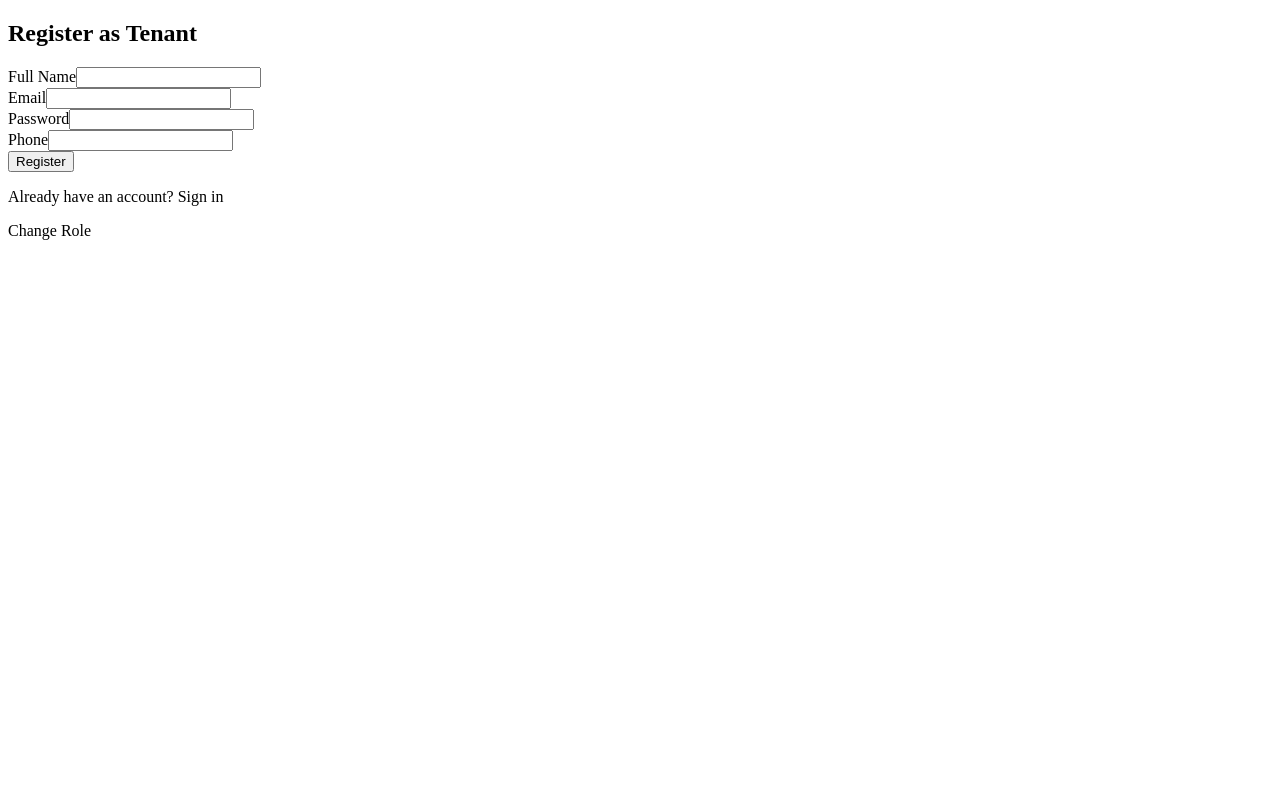
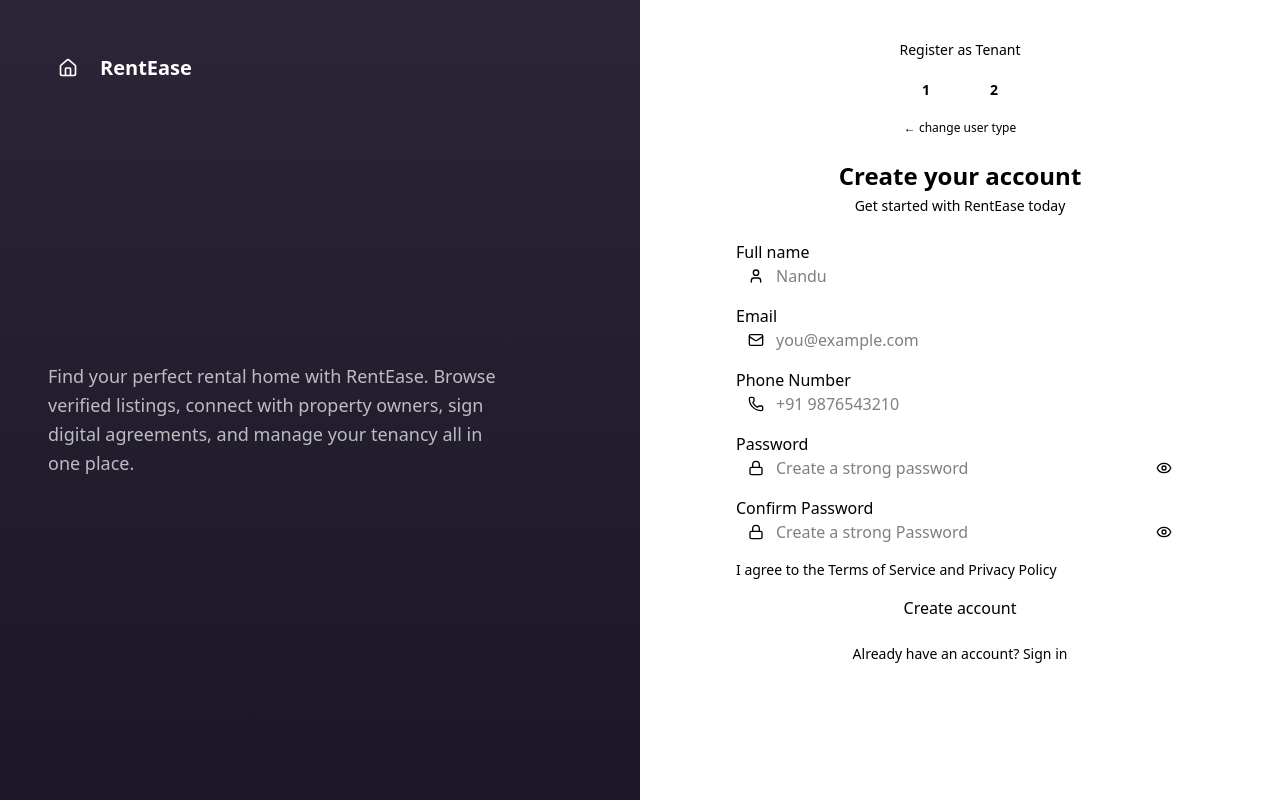
Before and after one commit to Nandakumar-S-1/RentEase-Client, a React (Vite) app: page /register in a window 1280 px wide. Built offline with nearby package versions, Linux system fonts and the light colour scheme.

Commit message:
role selection and register styling

```diff
--- a/package.json
+++ b/package.json
@@ -12,6 +12,7 @@
   "dependencies": {
     "axios": "^1.13.4",
     "localforage": "^1.10.0",
+    "lucide-react": "^0.564.0",
     "match-sorter": "^8.2.0",
     "react": "^19.2.0",
     "react-dom": "^19.2.0",
@@ -20,6 +21,7 @@
   },
   "devDependencies": {
     "@eslint/js": "^9.39.1",
+    "@tailwindcss/postcss": "^4.1.18",
     "@types/node": "^24.10.1",
     "@types/react": "^19.2.5",
     "@types/react-dom": "^19.2.3",
--- a/postcss.config.js
+++ b/postcss.config.js
@@ -1,6 +1,6 @@
 export default {
     plugins: {
-        tailwindcss: {},
+       "@tailwindcss/postcss": {},
         autoprefixer: {},
     },
 }
--- a/src/App.tsx
+++ b/src/App.tsx
@@ -1,4 +1,3 @@
-
 import { BrowserRouter, Routes, Route } from 'react-router-dom';
 import Register from './components/Register';
 import RoleSelection from './components/RoleSelection';
--- a/src/components/Register.tsx
+++ b/src/components/Register.tsx
@@ -1,124 +1,185 @@
 import React, { useState } from "react";
-import { registerUser, type RegisterData } from "../services/authService";
 import { useSearchParams, useNavigate } from "react-router-dom";
-import axios from "axios";
-
+import { Home, User, Mail, Phone, Lock, Eye, EyeOff } from "lucide-react";
+// import { Input } from "@/components/ui/input";
+// import { Button } from "@/components/ui/button";
+// import { Label } from "@/components/ui/label";
+// import { Checkbox } from "@/components/ui/checkbox";
 
 const Register = () => {
   const [searchParams] = useSearchParams();
   const navigate = useNavigate();
 
   const roleParam = searchParams.get("role");
-  const roleMethod: "TENANT" | "OWNER" =
+  const role: "TENANT" | "OWNER" =
     roleParam === "OWNER" || roleParam === "TENANT" ? roleParam : "TENANT";
 
-  const [formData, setFormData] = useState<RegisterData>({
+  const [formData, setFormData] = useState({
     email: "",
     fullname: "",
     password: "",
+    confirmPassword: "",
     phone: "",
-    role: roleMethod,
   });
 
-  const [mes, setMes] = useState<string>("");
-  const [isError, setIsError] = useState<boolean>(false);
+  const [showPassword, setShowPassword] = useState(false);
+  const [showConfirm, setShowConfirm] = useState(false);
+  const [agreed, setAgreed] = useState(false);
+  const [mes, setMes] = useState("");
+  const [isError, setIsError] = useState(false);
 
-  const handleChange = (
-    e: React.ChangeEvent<HTMLInputElement | HTMLSelectElement>,
-  ) => {
-    setFormData((prev) => ({
-      ...prev,
-      [e.target.name]: e.target.value,
-    }));
+  const handleChange = (e: React.ChangeEvent<HTMLInputElement>) => {
+    setFormData((prev) => ({ ...prev, [e.target.name]: e.target.value }));
   };
 
-  const handleSubmit = async (e: React.FormEvent<HTMLFormElement>) => {
+  const handleSubmit = (e: React.FormEvent<HTMLFormElement>) => {
     e.preventDefault();
     setMes("");
     setIsError(false);
 
-    try {
-      const response = await registerUser(formData);
-      if (response.success) {
-        console.log("Registered User:", response.data);
-        setMes("Registration successful");
-      }
-    } catch (error: unknown) {
+    if (formData.password !== formData.confirmPassword) {
       setIsError(true);
-      if(axios.isAxiosError(error)){
-        setMes(error.response?.data?.mes || "Registration failed")
-      }else{
-        setMes("Registration failed")
-      }
+      setMes("Passwords do not match");
+      return;
     }
+    if (!agreed) {
+      setIsError(true);
+      setMes("Please agree to the Terms of Service");
+      return;
+    }
+
+    // TODO: wire up actual registration
+    setMes("Registration successful");
   };
 
+  const otherRole = role === "OWNER" ? "TENANT" : "OWNER";
+
   return (
-    <div>
-      <div>
-        <h2>Register as {roleMethod === "OWNER" ? "Owner" : "Tenant"}</h2>
-        {mes && (
-          <div
-            style={{ color: isError ? "red" : "green", marginBottom: "10px" }}
-          >
-            {mes}
+    <div className="flex min-h-screen">
+      {/* Left Panel */}
+      <div className="hidden lg:flex lg:w-1/2 flex-col justify-between bg-gradient-to-b from-[hsl(260,20%,18%)] to-[hsl(260,25%,12%)] p-12 text-white">
+        <div className="flex items-center gap-3">
+          <div className="flex h-10 w-10 items-center justify-center rounded-full bg-primary/30">
+            <Home className="h-5 w-5 text-primary" />
           </div>
-        )}
-        <form onSubmit={handleSubmit}>
-          <div>
-            <label>Full Name</label>
-            <input
-              type="text"
-              name="fullname"
-              value={formData.fullname}
-              onChange={handleChange}
-              required
-            />
+          <span className="text-xl font-bold text-primary">RentEase</span>
+        </div>
+        <p className="max-w-md text-lg leading-relaxed text-white/70">
+          {role === "OWNER"
+            ? "Manage your rental properties effortlessly with RentEase. List properties, connect with verified tenants, create digital agreements, track payments, and handle maintenance requests seamlessly."
+            : "Find your perfect rental home with RentEase. Browse verified listings, connect with property owners, sign digital agreements, and manage your tenancy all in one place."}
+        </p>
+        <div />
+      </div>
+
+      {/* Right Panel */}
+      <div className="flex flex-1 flex-col items-center overflow-y-auto bg-card px-6 py-10">
+        <div className="w-full max-w-md">
+          {/* Role & Steps */}
+          <div className="mb-6 flex flex-col items-center gap-3">
+            <p className="text-sm font-medium text-primary">
+              Register as {role === "OWNER" ? "Property Owner" : "Tenant"}
+            </p>
+            <div className="flex items-center gap-0">
+              <div className="flex h-9 w-9 items-center justify-center rounded-full bg-primary text-sm font-bold text-primary-foreground">
+                1
+              </div>
+              <div className="h-0.5 w-8 bg-primary" />
+              <div className="flex h-9 w-9 items-center justify-center rounded-full bg-primary text-sm font-bold text-primary-foreground">
+                2
+              </div>
+            </div>
+            <button
+              onClick={() => navigate(`/register?role=${otherRole}`)}
+              className="text-xs text-muted-foreground hover:text-primary"
+            >
+              ← change user type
+            </button>
           </div>
-          <div>
-            <label>Email</label>
-            <input
-              type="email"
-              name="email"
-              value={formData.email}
-              onChange={handleChange}
-              required
-            />
-          </div>
-          <div>
-            <label>Password</label>
-            <input
-              type="password"
-              name="password"
-              value={formData.password}
-              onChange={handleChange}
-              required
-            />
-          </div>
-          <div>
-            <label>Phone</label>
-            <input
-              type="tel"
-              name="phone"
-              value={formData.phone}
-              onChange={handleChange}
-              required
-            />
-          </div>
-          <button type="submit">Register</button>
-        </form>
-        <div>
-          <p>
+
+          <h1 className="mb-1 text-center text-2xl font-bold text-card-foreground">
+            Create your account
+          </h1>
+          <p className="mb-6 text-center text-sm text-primary">
+            Get started with RentEase today
+          </p>
+
+          {mes && (
+            <p className={`mb-4 text-center text-sm font-medium ${isError ? "text-destructive" : "text-green-600"}`}>
+              {mes}
+            </p>
+          )}
+
+          <form onSubmit={handleSubmit} className="space-y-4">
+            {/* Full Name */}
+            <div className="space-y-1.5">
+              <span>Full name</span>
+              <div className="relative">
+                <User className="absolute left-3 top-1/2 h-4 w-4 -translate-y-1/2 text-muted-foreground" />
+                <input name="fullname" placeholder="Nandu" value={formData.fullname} onChange={handleChange} className="pl-10" required />
+              </div>
+            </div>
+
+            {/* Email */}
+            <div className="space-y-1.5">
+              <span>Email</span>
+              <div className="relative">
+                <Mail className="absolute left-3 top-1/2 h-4 w-4 -translate-y-1/2 text-muted-foreground" />
+                <input name="email" type="email" placeholder="you@example.com" value={formData.email} onChange={handleChange} className="pl-10" required />
+              </div>
+            </div>
+
+            {/* Phone */}
+            <div className="space-y-1.5">
+              <span>Phone Number</span>
+              <div className="relative">
+                <Phone className="absolute left-3 top-1/2 h-4 w-4 -translate-y-1/2 text-muted-foreground" />
+                <input name="phone" type="tel" placeholder="+91 9876543210" value={formData.phone} onChange={handleChange} className="pl-10" required />
+              </div>
+            </div>
+
+            {/* Password */}
+            <div className="space-y-1.5">
+              <span>Password</span>
+              <div className="relative">
+                <Lock className="absolute left-3 top-1/2 h-4 w-4 -translate-y-1/2 text-muted-foreground" />
+                <input name="password" type={showPassword ? "text" : "password"} placeholder="Create a strong password" value={formData.password} onChange={handleChange} className="pl-10 pr-10" required />
+                <button type="button" onClick={() => setShowPassword(!showPassword)} className="absolute right-3 top-1/2 -translate-y-1/2 text-muted-foreground hover:text-foreground">
+                  {showPassword ? <EyeOff className="h-4 w-4" /> : <Eye className="h-4 w-4" />}
+                </button>
+              </div>
+            </div>
+
+            {/* Confirm Password */}
+            <div className="space-y-1.5">
+              <span>Confirm Password</span>
+              <div className="relative">
+                <Lock className="absolute left-3 top-1/2 h-4 w-4 -translate-y-1/2 text-muted-foreground" />
+                <input name="confirmPassword" type={showConfirm ? "text" : "password"} placeholder="Create a strong Password" value={formData.confirmPassword} onChange={handleChange} className="pl-10 pr-10" required />
+                <button type="button" onClick={() => setShowConfirm(!showConfirm)} className="absolute right-3 top-1/2 -translate-y-1/2 text-muted-foreground hover:text-foreground">
+                  {showConfirm ? <EyeOff className="h-4 w-4" /> : <Eye className="h-4 w-4" />}
+                </button>
+              </div>
+            </div>
+
+            {/* Terms */}
+            <div className="flex items-center gap-2">
+              {/* <Checkbox checked={agreed} onCheckedChange={(v) => setAgreed(v === true)} /> */}
+              <span className="text-sm text-muted-foreground">
+                I agree to the <span className="text-primary cursor-pointer hover:underline">Terms of Service</span> and <span className="text-primary cursor-pointer hover:underline">Privacy Policy</span>
+              </span>
+            </div>
+
+            <button type="submit" className="w-full">
+              Create account
+            </button>
+          </form>
+
+          <p className="mt-6 text-center text-sm text-muted-foreground">
             Already have an account?{" "}
-            <span
-              onClick={() => navigate("/login")}
-              style={{ cursor: "pointer" }}
-            >
+            <button onClick={() => navigate("/login")} className="font-medium text-primary hover:underline">
               Sign in
-            </span>
-          </p>
-          <p onClick={() => navigate("/")} style={{ cursor: "pointer" }}>
-            Change Role
+            </button>
           </p>
         </div>
       </div>
--- a/src/components/RoleSelection.tsx
+++ b/src/components/RoleSelection.tsx
@@ -1,34 +1,56 @@
-
 import { useNavigate } from 'react-router-dom';
+import { Building2, UserRound, Home } from 'lucide-react';
 
 const RoleSelection = () => {
   const navigate = useNavigate();
 
   return (
-        <div >
-            <h1>Join Rent Ease</h1>
-            <p >How would you like to use Rent Ease?</p>
-
-            <div>
-
-                <div style={{backgroundColor:'beige'}} onClick={() => navigate('/register?role=OWNER')}>
-                    <div>🏢</div>
-                    <h2>I'm a Property Owner</h2>
-                    <p >List and manage your rental Properties</p>
+    <div className="flex min-h-screen flex-col items-center justify-center px-4">
+      {/* Logo */}
+      <div className="mb-8 flex items-center gap-2">
+        <div className="flex h-10 w-10 items-center justify-center rounded-full bg-primary/20">
+          <Home className="h-5 w-5 text-primary" />
+        </div>
+        <span className="text-2xl font-bold text-primary">RentEase</span>
       </div>
 
-                <div style={{backgroundColor:'beige'}} onClick={() => navigate('/register?role=TENANT')}>
-                    <div>👤</div>
-                    <h2>I'm Looking for Rental</h2>
-                    <p >Find your Perfect Property to Rent</p>
+      {/* Card */}
+      <div className="w-full max-w-xl rounded-2xl bg-card p-8 shadow-lg">
+        <h1 className="mb-2 text-center text-2xl font-bold text-primary">Join Rent Ease</h1>
+        <p className="mb-8 text-center text-card-foreground">How would you like to use Rent Ease</p>
+
+        <div className="flex gap-6 justify-center">
+          {/* Owner Card */}
+          <div
+            onClick={() => navigate('/register?role=OWNER')}
+            className="flex w-44 cursor-pointer flex-col items-center gap-3 rounded-xl bg-secondary p-6 transition-all hover:scale-105 hover:shadow-md"
+          >
+            <div className="flex h-12 w-12 items-center justify-center rounded-lg bg-primary/20">
+              <Building2 className="h-6 w-6 text-primary" />
+            </div>
+            <h2 className="text-sm font-semibold text-secondary-foreground">I'm a Property Owner</h2>
+            <p className="text-center text-xs text-muted-foreground">List and manage your rental Properties</p>
+          </div>
+
+          {/* Tenant Card */}
+          <div
+            onClick={() => navigate('/register?role=TENANT')}
+            className="flex w-44 cursor-pointer flex-col items-center gap-3 rounded-xl bg-accent p-6 transition-all hover:scale-105 hover:shadow-md"
+          >
+            <div className="flex h-12 w-12 items-center justify-center rounded-lg bg-primary/20">
+              <UserRound className="h-6 w-6 text-primary" />
+            </div>
+            <h2 className="text-sm font-semibold text-accent-foreground">I'm Looking for Rental</h2>
+            <p className="text-center text-xs text-muted-foreground">Find your Perfect Property to Rent</p>
           </div>
         </div>
 
-            <div>
-                <span>Already have an account? </span>
-                <button onClick={() => navigate('/login')}>
+        <div className="mt-8 text-center">
+          <span className="text-sm text-muted-foreground">Already have an account? </span>
+          <button onClick={() => navigate('/login')} className="text-sm font-medium text-primary hover:underline">
             Sign in
           </button>
+        </div>
       </div>
     </div>
   );
--- a/src/index.css
+++ b/src/index.css
@@ -1,3 +1 @@
-@tailwind base;
-@tailwind components;
-@tailwind utilities;
+@import "tailwindcss";
--- a/src/main.tsx
+++ b/src/main.tsx
@@ -1,6 +1,8 @@
 import { StrictMode } from 'react'
 import { createRoot } from 'react-dom/client'
 import App from './App.tsx'
+import './index.css'
+
 
 createRoot(document.getElementById('root')!).render(
   <StrictMode>
--- a/src/services/api.ts
+++ b/src/services/api.ts
@@ -1,8 +1,8 @@
 import axios from 'axios';
 
 export const axiosApi = axios.create({
-    // baseURL: 'http://localhost:3000/api',
-    baseURL:"https://wnfgzsjc-3000.inc1.devtunnels.ms/api",
+    baseURL: 'http://localhost:3000/api',
+    // baseURL:"https://wnfgzsjc-3000.inc1.devtunnels.ms/api",
     headers: {
         'Content-Type': 'application/json',
     },
--- a/tailwind.config.js
+++ b/tailwind.config.js
@@ -1,11 +1,24 @@
 /** @type {import('tailwindcss').Config} */
 export default {
-    content: [
-        "./index.html",
-        "./src/**/*.{js,ts,jsx,tsx}",
-    ],
-    theme: {
-        extend: {},
+  content: ["./index.html", "./src/**/*.{js,ts,jsx,tsx}"],
+  theme: {
+    extend: {
+      colors: {
+        primary: "#7C3AED",        // purple
+        secondary: "#DDD6FE",      // light purple
+        accent: "#EDE9FE",         // very light purple
+        card: "#FFFFFF",          // white
+        muted: "#9CA3AF",          // gray
+      },
+
+      textColor: {
+        "primary": "#7C3AED",
+        "muted-foreground": "#6B7280",
+        "card-foreground": "#111827",
+        "secondary-foreground": "#4C1D95",
+        "accent-foreground": "#4C1D95",
+      },
     },
-    plugins: [],
-}
+  },
+  plugins: [],
+};
```
Also changed, not shown: src/components/ui/input.tsx (added), src/components/ui/label.tsx (added), 1 other file (tests, documents, lock files or other folders). Lines whose indentation alone changed are shown as unchanged.
